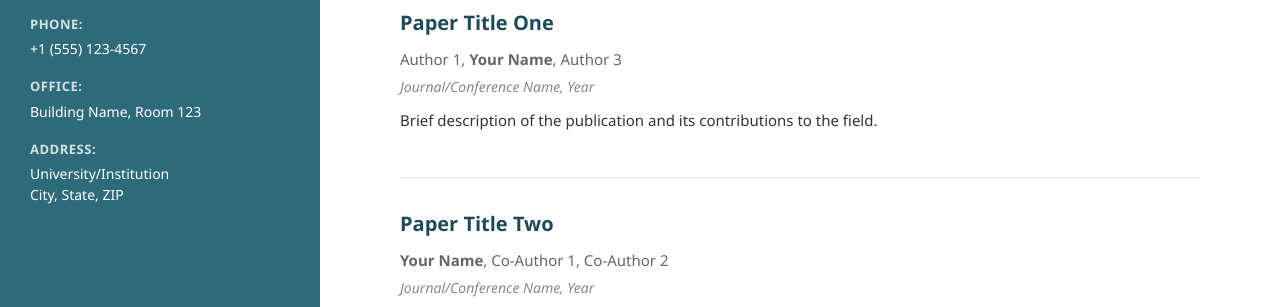
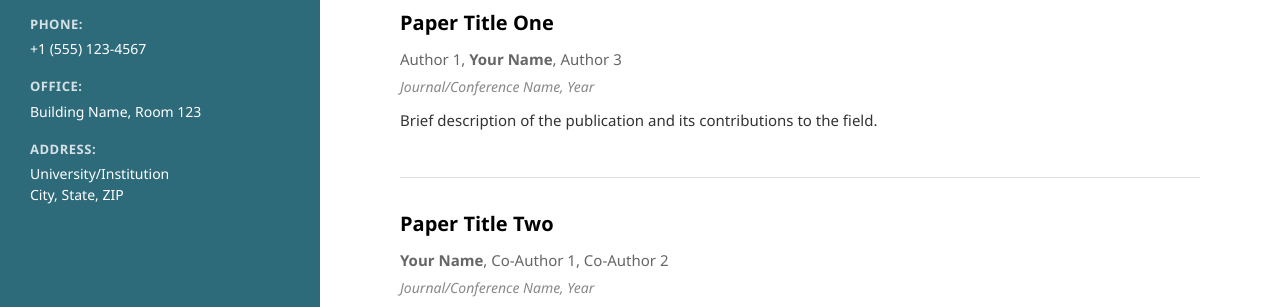
Before and after one commit to mukhsaswata/my-template.github.io, a plain HTML site: page index.html in a window 1280 px wide. Shown: the part 470-777 px from the top of the page. Drawn offline with Linux system fonts and the light colour scheme.

Commit message:
Update styles.css

```diff
--- a/styles.css
+++ b/styles.css
@@ -172,7 +172,8 @@ section p {
 
 .publication h3 {
     font-size: 20px;
-    color: #1d4a58;
+    color: #000000;
+    font-weight: 700;
     margin-bottom: 8px;
 }
 
```
